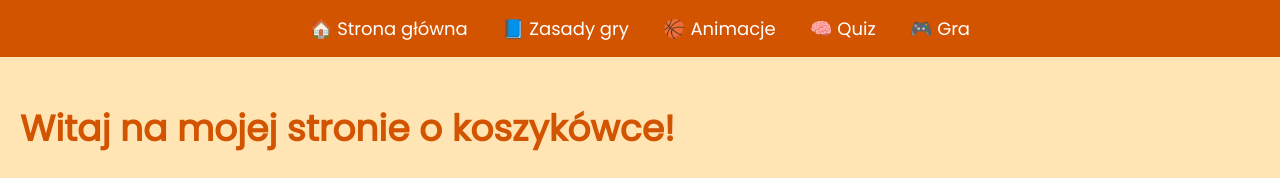
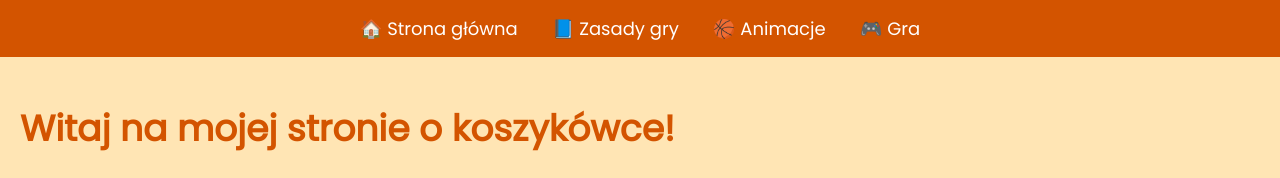
Before and after one commit to Majkel-maja/koszykowka, a plain HTML site: page index.html in a window 1280 px wide. Shown: the top 178 px of the page. Drawn offline with Linux system fonts and the light colour scheme.

Commit message:
Update index.html

```diff
--- a/index.html
+++ b/index.html
@@ -93,7 +93,6 @@
     <a href="index.html">🏠 Strona główna</a>
     <a href="zasady.html">📘 Zasady gry</a>
     <a href="animacje.html">🏀 Animacje</a>
-    <a href="quiz.html">🧠 Quiz</a>
     <a href="gra.html">🎮 Gra</a> <!-- DODANY LINK DO GRY -->
   </nav>
 
```
